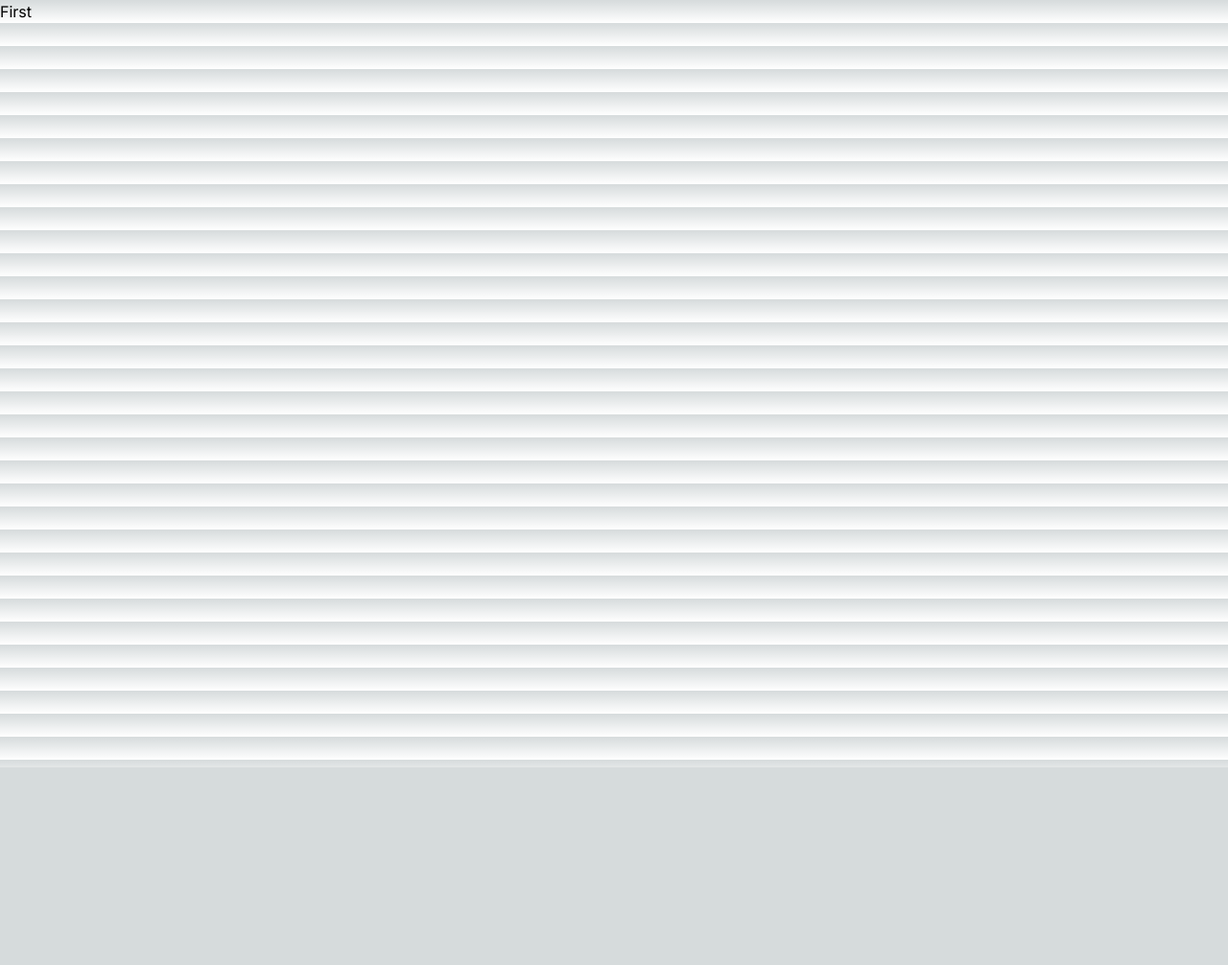
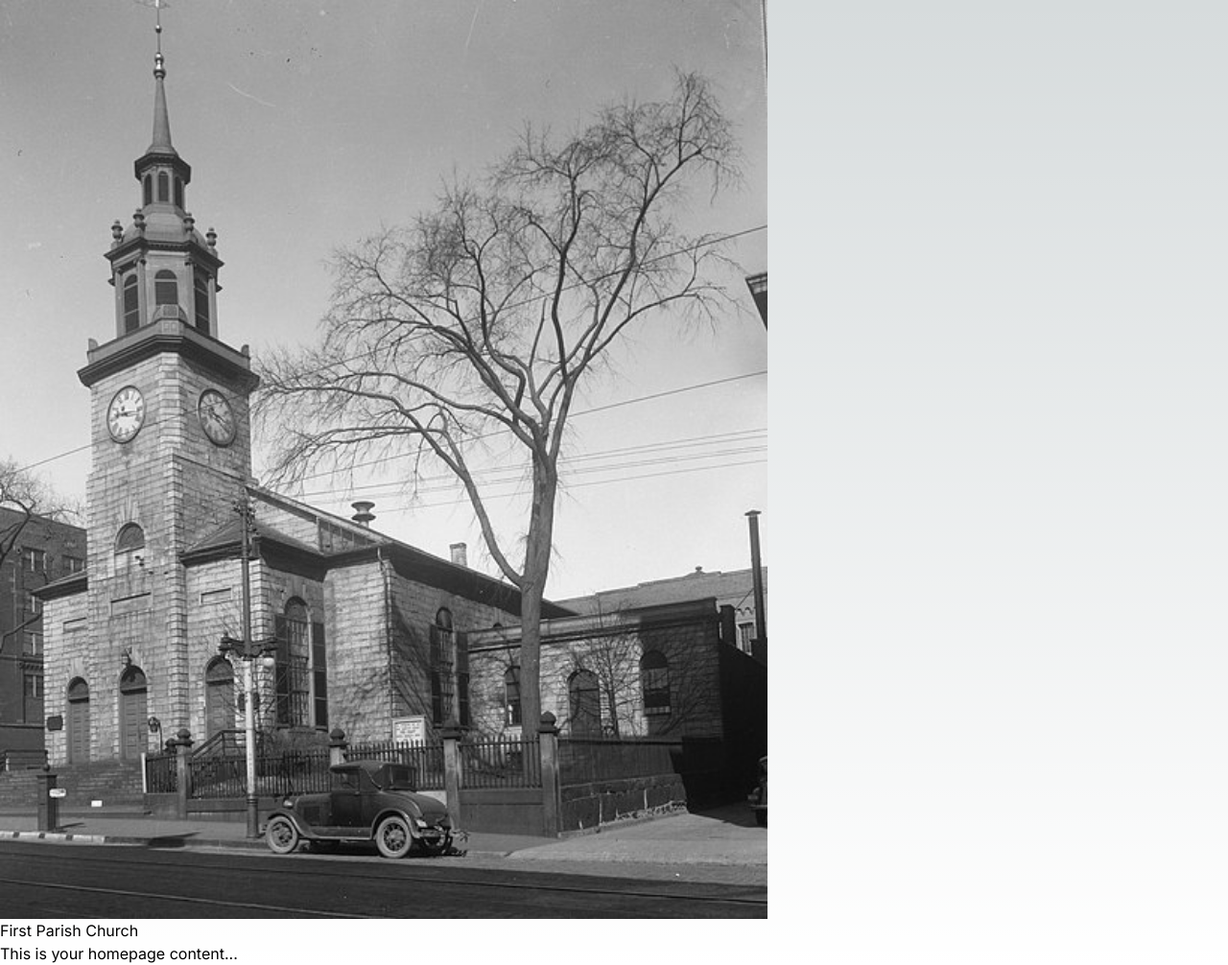
Before and after one commit to ersi012/SteppingOutQueerHistoryTrail, a Next.js app: page /FirstParishChurch in a window 1280 px wide. Shown: the whole page at 96% size. Before the commit the page ends 800 px from the top, so only its background shows below. Built offline with nearby package versions, Linux system fonts and the light colour scheme.

Commit message:
FirstParishChurch page updates

```diff
--- a/src/app/FirstParishChurch/page.js
+++ b/src/app/FirstParishChurch/page.js
@@ -1,10 +1,19 @@
+import Image from 'next/image';
 
+const FirstParishChurch = () => {
+    return (
+      <div>
+        <img
+          src="/images/sites/FirstParish1.jpg"
+          alt="Description of your image"
+          width={800} // Set your preferred width
+          height={600} // Set your preferred height
+        />
 
-export default function FirstParishChurch(){
-    return (
-        <main>
-            <h1>First</h1>
+        <h1>First Parish Church</h1>
+        <p>This is your homepage content...</p>
+      </div>
+    );
+  };
 
-        </main>
-    )
-}
+  export default  FirstParishChurch;
```
Also changed, not shown: public/images/sites/FirstParish1.jpg (added).
